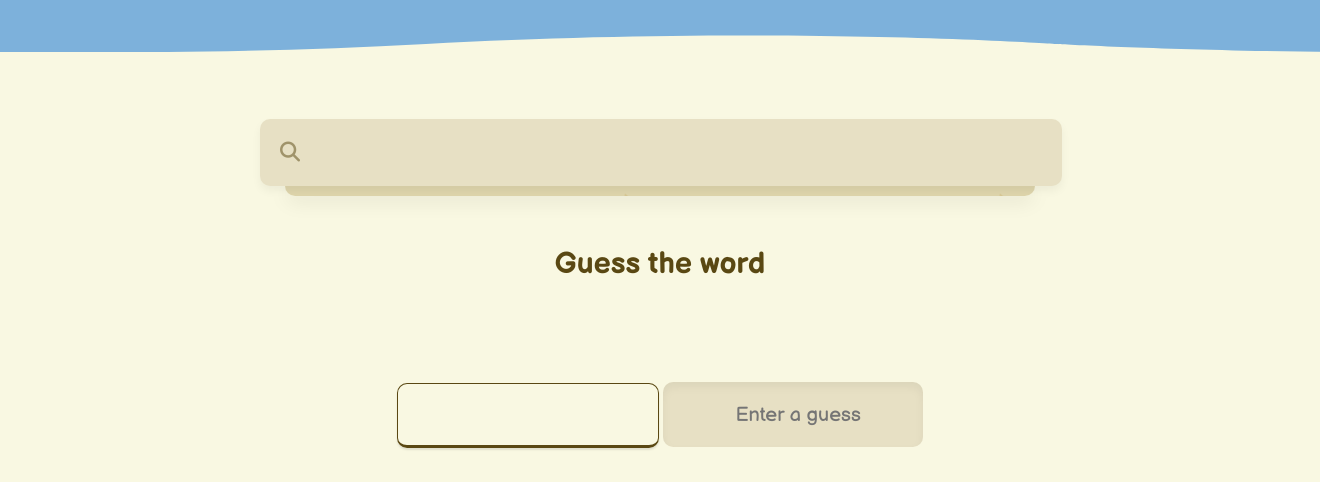
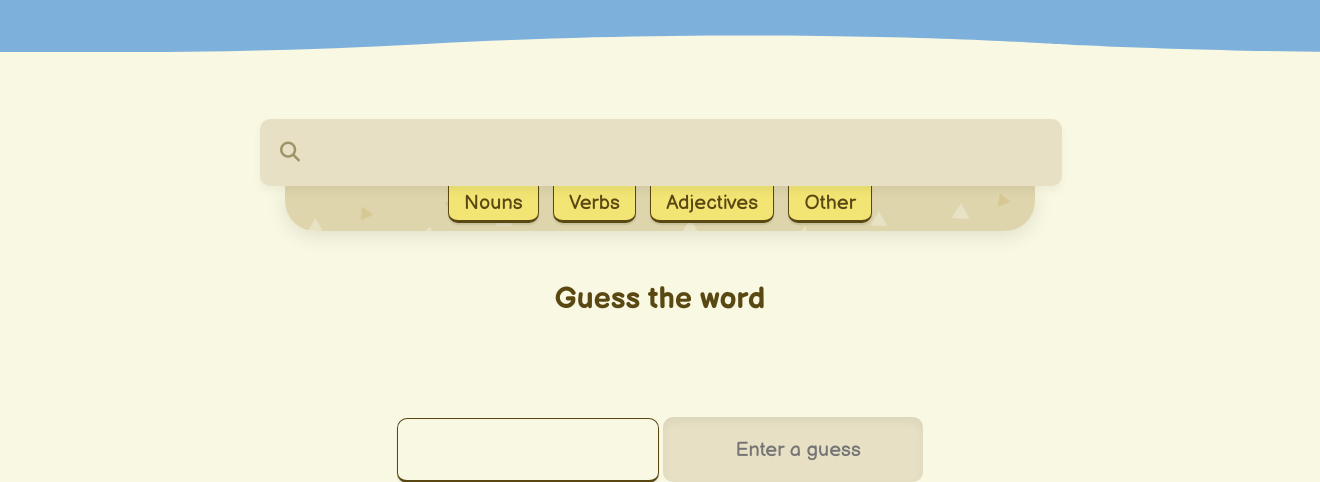
Before and after one commit to cosmolingo/cosmolingo.github.io, a PHP site: page / in a window 1320 px wide; the page is wider, and only the part inside the window is pictured. Shown: the part 174-656 px from the top of that part. Run offline with PHP 8.4, Linux system fonts and the light colour scheme; some libraries are stand-ins or nearby versions; some web fonts are replaced.

Commit message:
added filters to search bar

```diff
--- a/index.html
+++ b/index.html
@@ -36,7 +36,16 @@
     <div id="search_bar_div">
         <input id="search_bar" type="text" id="search_input" placeholder="" autofocus>
     </div>
-    <div id="words_outer"><div id="words"></div></div></div>
+    <div id="words_outer">
+        <div id="words">
+            <div id="search_filters">
+                <div class="filter" active='False' id="filter_nouns"     ><p>Nouns</p></div>
+                <div class="filter" active='False' id="filter_verbs"     ><p>Verbs</p></div>
+                <div class="filter" active='False' id="filter_adjectives"><p>Adjectives</p></div>
+                <div class="filter" active='False' id="filter_other"     ><p>Other</p></div>
+            </div>
+        </div>
+    </div>
     <div id="guess_game">
         <h2>Guess the word</h2>
         <div id="progress_div">
@@ -51,7 +60,9 @@
     </div>
 
 
-    <div id="grammar"></div>
+    <div id="grammar">
+
+    </div>
 
     <div id="wave_bottom">
         <svg viewBox="0 0 1000 150" preserveAspectRatio="none" style="height: 100%; width: 100%;">
--- a/style.css
+++ b/style.css
@@ -631,6 +631,53 @@ border-right: 1px solid black;
     transition: opacity 0.1s ease-in-out;
 }
 
+#search_filters{
+    width:100%;
+    text-align: center;
+    height:35px;
+}
+
+.filter{
+    cursor: pointer;
+    margin-left:5px;
+    margin-right:5px;
+    display: inline-block;
+    padding:5px;
+    padding-left:15px;
+    padding-right:15px;
+    width:fit-content;
+    height:fit-content;
+    border:1.5px solid #5a4813;
+    border-bottom: 3px solid #5a4813;
+    border-radius:10px;
+    border-top-right-radius: 0px;
+    border-top-left-radius: 0px;
+    border-top: none;
+    text-align:center;
+    font-size:20px;
+    font-weight: 400;
+    font-style: normal;
+    box-shadow:0 2px 2px rgba(0,0,0,0.1);
+    background-color: #f2e574;
+    transition: all 0.1s ease-in-out;
+}
+
+.filter p{
+    margin:0;
+    transition: all 0.1s ease-in-out;
+    transform: translateY(0px);
+}
+
+.filter[active="true"]{
+    background-color:#d5be66;
+    border-bottom: 1.5px solid #5a4813;
+    box-shadow: 0 2px 2px rgba(0,0,0,0.25) inset;
+}
+
+.filter[active="true"] p{
+    transform: translateY(-1px);
+}
+
 @media only screen and (max-width: 700px) {
     #logo_div{
         width: 285px;
```
Also changed, not shown: script.js (+25 -5 lines), src/body/face.svg (deleted), src/body/michelangelo.svg (deleted), src/body/test.svg (deleted), src/body/test_hover.svg (deleted).
